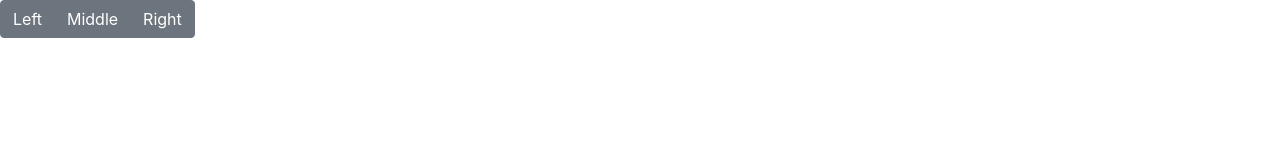
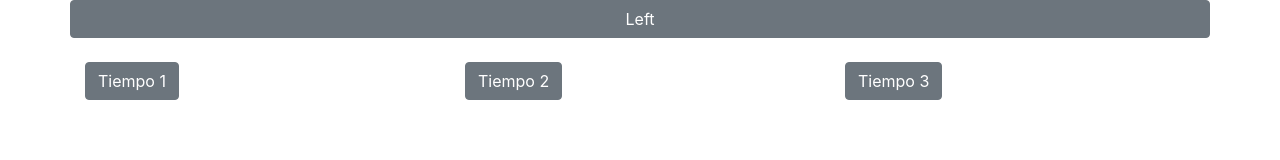
Before and after one commit to Anllel12/HTML_Ejercicios, a plain HTML site: page VerbosIrregulares/index.html in a window 1280 px wide. Drawn offline with nearby package versions, Linux system fonts and the light colour scheme.

Commit message:
Añadidos los botones

```diff
--- a/VerbosIrregulares/index.html
+++ b/VerbosIrregulares/index.html
@@ -8,13 +8,22 @@
     <title>Verbos Irregulares</title>
 
     <link rel="stylesheet" href="https://maxcdn.bootstrapcdn.com/bootstrap/4.0.0/css/bootstrap.min.css"  crossorigin="anonymous">
-    <link rel="stylesheet" href="listaVerbos.js"  crossorigin="anonymous">
+    <script src="listaVerbos.js" ></script>
 </head>
 <body>
-    <div class="btn-group" role="group" aria-label="Basic example">
-        <button type="button" class="btn btn-secondary">Left</button>
-        <button type="button" class="btn btn-secondary">Middle</button>
-        <button type="button" class="btn btn-secondary">Right</button>
+    <div class="container">
+        <div class="row">
+            <button id="español" class="btn btn-block btn-secondary">Left</button>
+        </div>
+
+        <br>
+
+        <div class="row">
+            <div class="col"><button id="boton1" class="btn btn-secondary">Tiempo 1</button></div>
+            <div class="col"><button id="boton1" class="btn btn-secondary">Tiempo 2</button></div>
+            <div class="col"><button id="boton1" class="btn btn-secondary">Tiempo 3</button></div>
+        </div>
+
       </div>
 </body>
 </html>
```
